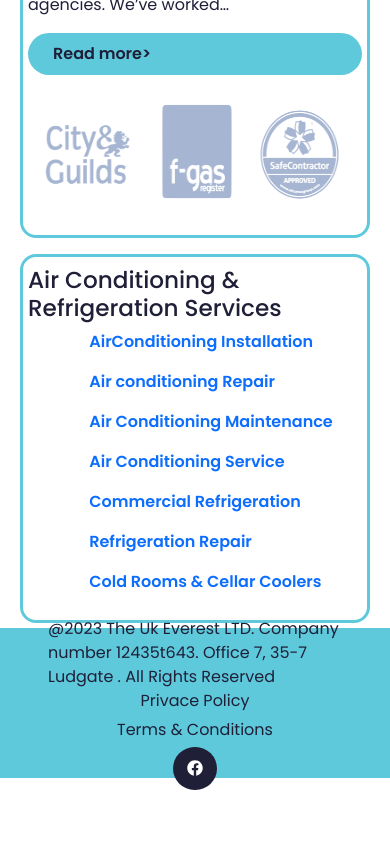
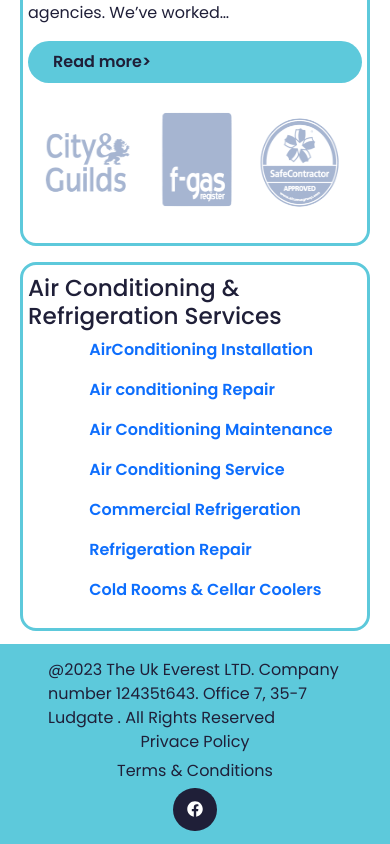
Before and after one commit to mrkamin/theukeverest.co.uk-react, a React (Create React App) app: page / in a window 390 px wide. Shown: the part 3748-4592 px from the top of the page. Before the commit the page ends 4538 px from the top, so only its background shows below. Built offline with nearby package versions, Linux system fonts and the light colour scheme.

Commit message:
Make the app responsive

```diff
--- a/src/components/Footer/Footer.js
+++ b/src/components/Footer/Footer.js
@@ -16,7 +16,7 @@ const Footer = () => {
         </Link>
         <p className="fs-5 p-0 m-0">or Call us on 0787351724</p>
       </div>
-      <div className="HomeSectionThree gap-3">
+      <div className="HomeSectionThree gap-3 mt-2">
         <div className="homeSectionThreeItem p-4 text-start d-flex flex-column justify-content-start align-items-start">
           <img src={IMG1} alt="logo2" height={100} className="pb-3 logoimage" />
           <h3>Call: 0203 488 1889</h3>
@@ -93,7 +93,7 @@ const Footer = () => {
           </ul>
         </div>
       </div>
-      <div className="footer-container2 d-flex align-items-center justify-content-between px-5">
+      <div className="footer-container2 d-flex align-items-center justify-content-between px-5 mt-2">
         <p className="p-0 m-0">
           @2023 The Uk Everest LTD. Company number 12435t643. Office 7, 35-7
           Ludgate . All Rights Reserved
--- a/src/components/Footer/footer.css
+++ b/src/components/Footer/footer.css
@@ -51,7 +51,7 @@
     height: 270px;
   }
   .footer-container2 {
-    height: 150px;
+    height: 200px;
 
   }
 
@@ -62,7 +62,7 @@
 }
 @media screen and (max-width: 339px) {
   .footer-container2 {
-    height: 250px;
+    height: 300px;
   }
 }
 @media screen and (max-width: 300px) {
@@ -71,7 +71,7 @@
     text-align: left;
   }
   .footer-container2 {
-    height: 300px;
+    height: 400px;
     gap: 20px !important;
   }
 
```
